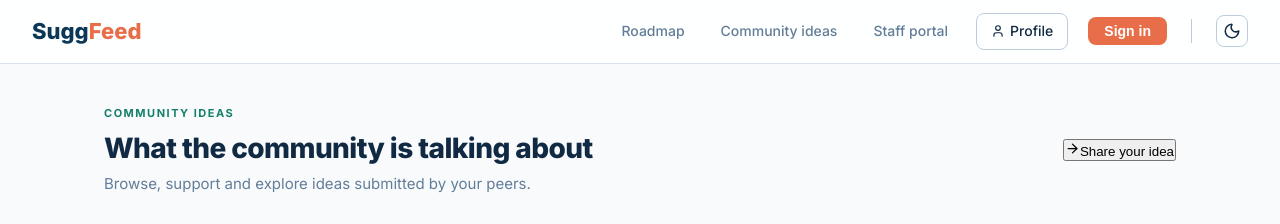
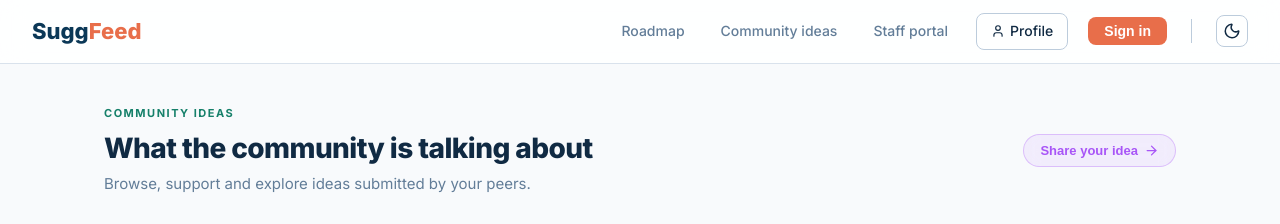
Before and after one commit to kyber0/SuggFeed, a Next.js app in the folder apps/web/: page /feed in a window 1280 px wide. Shown: the top 224 px of the page. Built offline with nearby package versions, Linux system fonts and the light colour scheme; no server answers; the database is empty.

Commit message:
style(web): apply premium secondary style to community feed CTA

```diff
--- a/apps/web/components/community-feed.tsx
+++ b/apps/web/components/community-feed.tsx
@@ -148,9 +148,8 @@ export function CommunityFeed() {
               <span className="feed-total">{totalCount > 0 ? `${totalCount} ideas published` : ""}</span>
             </p>
           </div>
-          <button className="btn-primary-sm feed-submit-cta" onClick={openSubmitPanel}>
-            <ArrowRight size={15} strokeWidth={2} />
-            Share your idea
+          <button className="btn-premium-secondary feed-submit-cta" onClick={openSubmitPanel}>
+            Share your idea <ArrowRight size={15} strokeWidth={2} />
           </button>
         </div>
 
```
